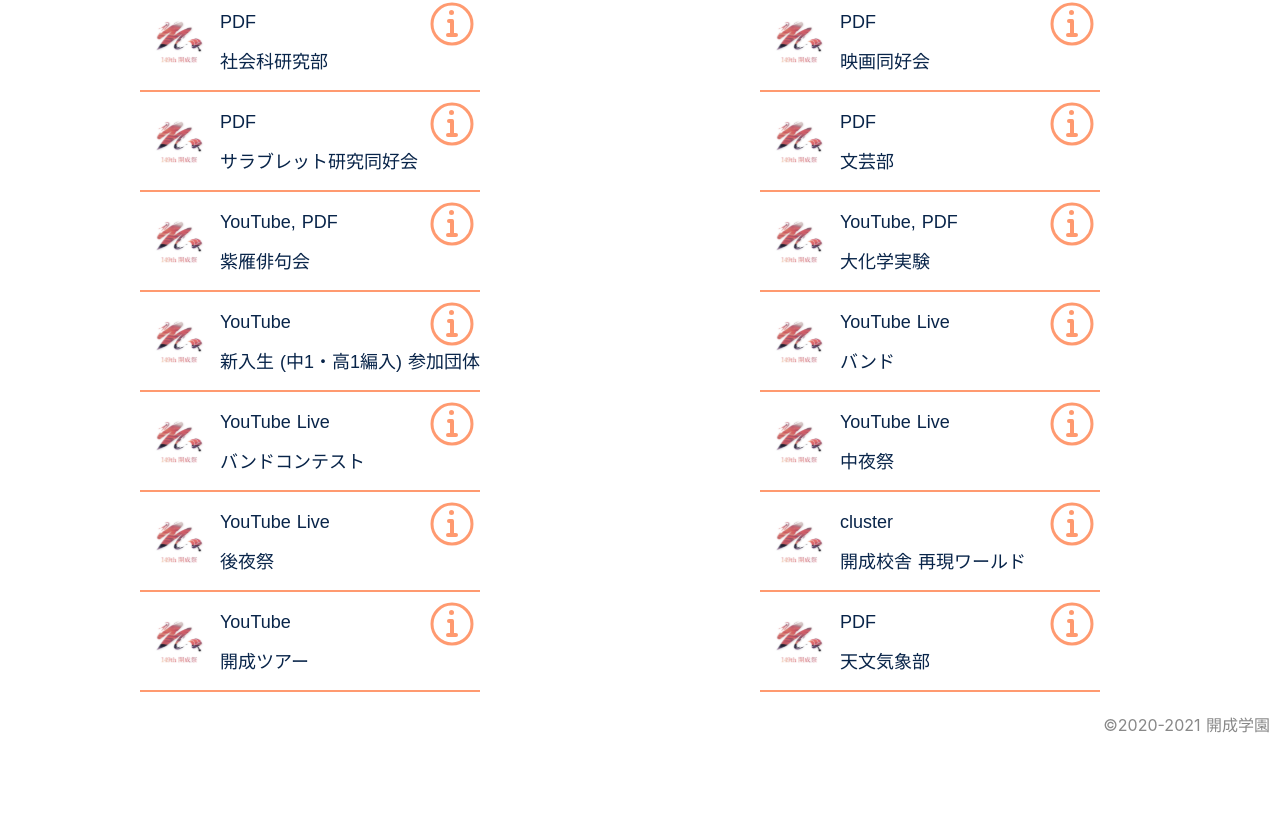
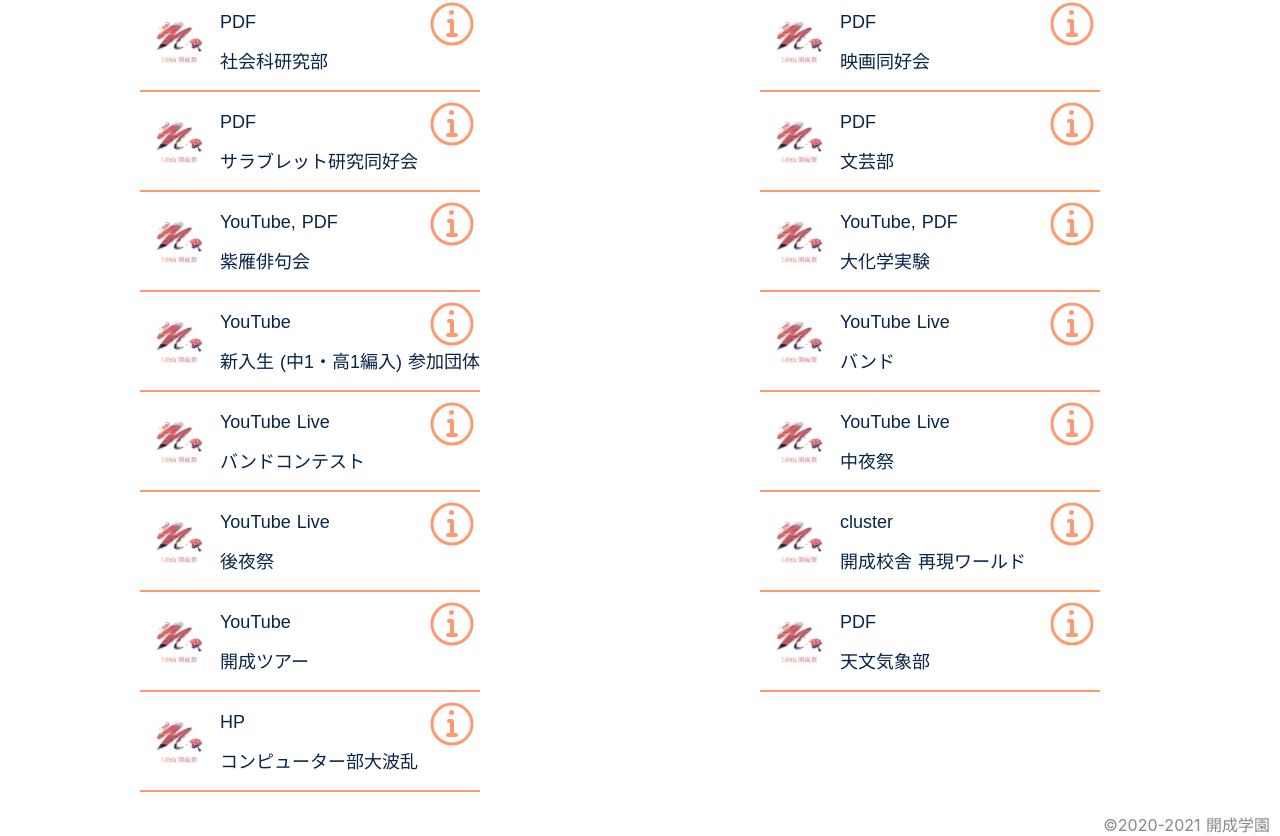
Before and after one commit to OR6107/149th-kaiseifes, a Nuxt app: page /online in a window 1280 px wide. Shown: the part 1550-2386 px from the top of the page. Before the commit the page ends 2286 px from the top, so only its background shows below. Built offline with nearby package versions, Linux system fonts and the light colour scheme.

Commit message:
Add コンピューター部

```diff
--- a/pages/online.vue
+++ b/pages/online.vue
@@ -549,6 +549,16 @@ export default {
             'https://drive.google.com/drive/folders/172ORRQ5ppwx_ilt_DjBImxpjazgMVNOf',
           contentUrlText: 'Google Drive',
         },
+        {
+          id: 109,
+          name: 'コンピューター部大波乱',
+          place: 'HP',
+          type: HP,
+          description:
+            '大波乱だった今年度も、コンピューター部では部員手作りのゲームや作品の展示、部誌の配布を行っています！さらに今回は、オンラインでもいろいろ企画しています！',
+          contentUrl: 'https://kclc.net/dl/',
+          contentUrlText: 'Webサイト',
+        },
       ],
       show_projects: [],
       show_projects_1: [],
```
